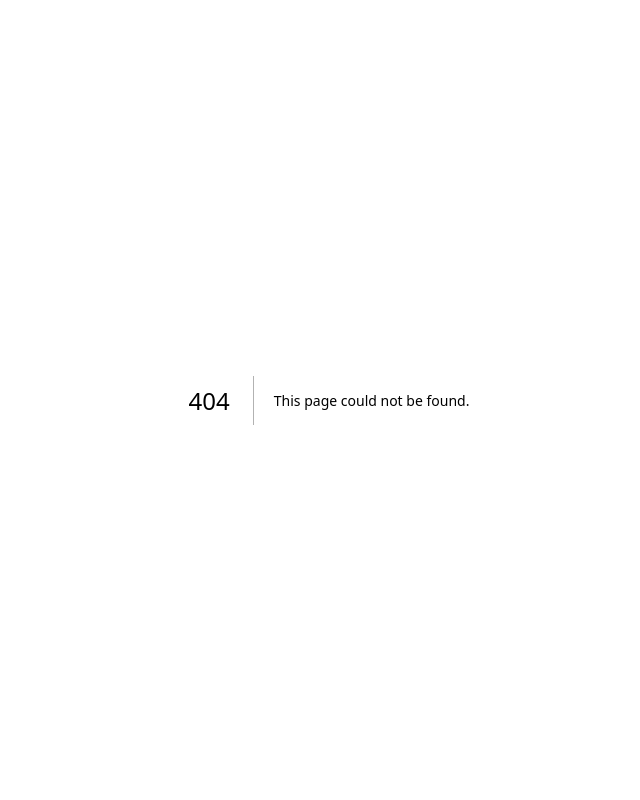
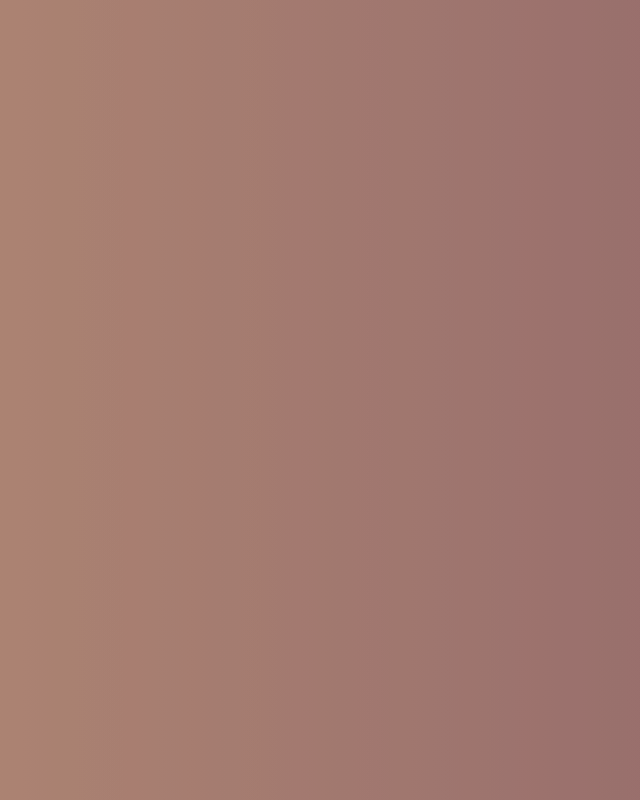
Before and after one commit to Arden27/portfolio, a Next.js app: page /gradient in a window 1280 px wide. Before the commit this address had no page. Shown: the whole page, without its empty margins (311-951 px from the left). Built offline with nearby package versions, Linux system fonts and the light colour scheme.

Commit message:
dynamic gradient

```diff
--- /dev/null
+++ b/src/app/gradient/page.js
@@ -0,0 +1,66 @@
+"use client"
+
+import React, { useState, useEffect } from 'react';
+
+const getRandomColor = () => {
+  const letters = '0123456789ABCDEF';
+  let color = '#';
+  for (let i = 0; i < 6; i++) {
+    color += letters[Math.floor(Math.random() * 16)];
+  }
+  return color;
+};
+
+const App = () => {
+  const [backgroundGradientFrom, setBackgroundGradientFrom] = useState(getRandomColor());
+  const [backgroundGradientTo, setBackgroundGradientTo] = useState(getRandomColor());
+  const [foregroundGradientFrom, setForegroundGradientFrom] = useState(getRandomColor());
+  const [foregroundGradientTo, setForegroundGradientTo] = useState(getRandomColor());
+  const [opacity, setOpacity] = useState(1);
+
+  useEffect(() => {
+    const timer = setTimeout(() => {
+      if (opacity === 1) {
+        // Change the background colors
+        setBackgroundGradientFrom(getRandomColor());
+        setBackgroundGradientTo(getRandomColor());
+        setOpacity(0);
+      } else {
+        // Change the foreground colors
+        setForegroundGradientFrom(getRandomColor());
+        setForegroundGradientTo(getRandomColor());
+        setOpacity(1);
+      }
+    }, 5000);
+
+    return () => {
+      clearTimeout(timer);
+    };
+  }, [opacity]);
+
+  const foregroundStyle = {
+    opacity: opacity,
+    transition: 'opacity 5s ease-in-out',
+    backgroundImage: `linear-gradient(270deg, ${foregroundGradientFrom}, ${foregroundGradientTo})`,
+    backgroundSize: '200% 200%',
+    position: 'absolute',
+    inset: 0
+  };
+
+  const backgroundStyle = {
+    opacity: 1,
+    backgroundImage: `linear-gradient(270deg, ${backgroundGradientFrom}, ${backgroundGradientTo})`,
+    backgroundSize: '200% 200%',
+    position: 'absolute',
+    inset: 0
+  };
+
+  return (
+    <div className="min-h-screen relative">
+      <div style={backgroundStyle}></div>
+      <div style={foregroundStyle}></div>
+    </div>
+  );
+};
+
+export default App;
--- /dev/null
+++ b/src/app/position/page.js
@@ -0,0 +1,16 @@
+export default function Position() {
+    return (
+        <main className="absolute h-[50vh] w-screen bg-gradient-to-r from-indigo-500 group peer/rs">
+          <div className="m-1 aspect-square bg-slate-400 h-[10vw]  transition-all duration-[3000ms] ease-linear peer-hover/rs:hidden"></div>
+          <div className="m-1 aspect-square bg-slate-400 h-[10vw] group-hover:translate-x-[900%] transition duration-[3000ms] ease-in"></div>
+          <div className="m-1 aspect-square bg-slate-400 h-[10vw] group-hover:translate-x-[900%] transition duration-[3000ms] ease-out"></div>
+          <div className="m-1 aspect-square bg-slate-400 h-[10vw] group-hover:translate-x-[900%] transition duration-[3000ms] ease-in-out"></div>
+          <div></div>
+          <div></div>
+          <div></div>
+          <button type="button" class="bg-gradient-to-r from-green-400 to-blue-500 hover:from-pink-500 hover:to-yellow-500 ...">
+  Hover me
+</button>
+        </main>
+    );
+}
--- a/src/components/projectBox.js
+++ b/src/components/projectBox.js
@@ -7,20 +7,40 @@ export default function ProjectBox({ title, description, stack, placeSelfEnd }){
         <div className="h-4/5 overflow-scroll">
           {description}
         </div>
-          <div className="h-[13%] w-full flex flex-row flex-wrap justify-around">
+        <div className="h-[13%] w-full bg-amber-200 flex flex-row  items-center justify-around">
           {stack.map((tech, index) => (
-              <div className="relative h-full group/tech hover:cursor-pointer" key={index}>
+            <div className="relative h-full w-auto group/tech hover:cursor-pointer" key={index}>
               {/* Text to show on hover */}
               <div className="absolute bg-white border rounded-lg  w-auto bottom-full text-center opacity-0 group-hover/tech:opacity-100 transition -translate-x-1/2 left-1/2">
                 {tech}
               </div>
               {/* Image */}
-                <div className="relative bg-indigo-300 aspect-square h-2/3 rounded-2xl">
+              <div className="relative bg-indigo-300 flex items-center justify-center aspect-square h-2/3 rounded-2xl">
                 <Image
                   src={`/img/skills/${tech}.png`}
                   alt={`${tech} icon`}
-                    className="h-[95%] w-auto"
-                    fill
+                  className="h-full w-auto"
+                  width={200}
+                  height={200}
+                />
+              </div>
+            </div>
+          ))}
+        </div>
+        <div className="h-[13%] w-full bg-amber-200 flex flex-row  items-center justify-around">
+          {stack.map((tech, index) => (
+            <div className="relative h-full w-auto group/tech hover:cursor-pointer" key={index}>
+              {/* Text to show on hover */}
+              <div className="absolute bg-white border rounded-lg  w-auto bottom-full text-center opacity-0 group-hover/tech:opacity-100 transition -translate-x-1/2 left-1/2">
+                {tech}
+              </div>
+              {/* Image */}
+              <div className="relative bg-indigo-300 block aspect-square h-2/3 rounded-2xl">
+                <Image
+                  src={`/img/skills/${tech}.png`}
+                  alt={`${tech} icon`}
+                  className="h-full w-auto object-cover object-center"
+                  fill={true}
                 />
               </div>
             </div>
--- a/tailwind.config.js
+++ b/tailwind.config.js
@@ -24,6 +24,17 @@ module.exports = {
         clamp_description: "clamp(1rem, 1.5vw + 1px, 1.5rem)",
         clamp_project_description: "clamp(0.8rem, 1vw + 1px, 1.5rem)",
       },
+      // for dynamic gradient background
+      keyframes: {
+        gradientChange: {
+          '0%': { 'background-position': '0% 50%' },
+          '50%': { 'background-position': '100% 50%' },
+          '100%': { 'background-position': '0% 50%' },
+        },
+      },
+      animation: {
+        'gradient-change': 'gradientChange 15s ease infinite',
+      },
     },
 
   },
```
Lines whose indentation alone changed are shown as unchanged.
